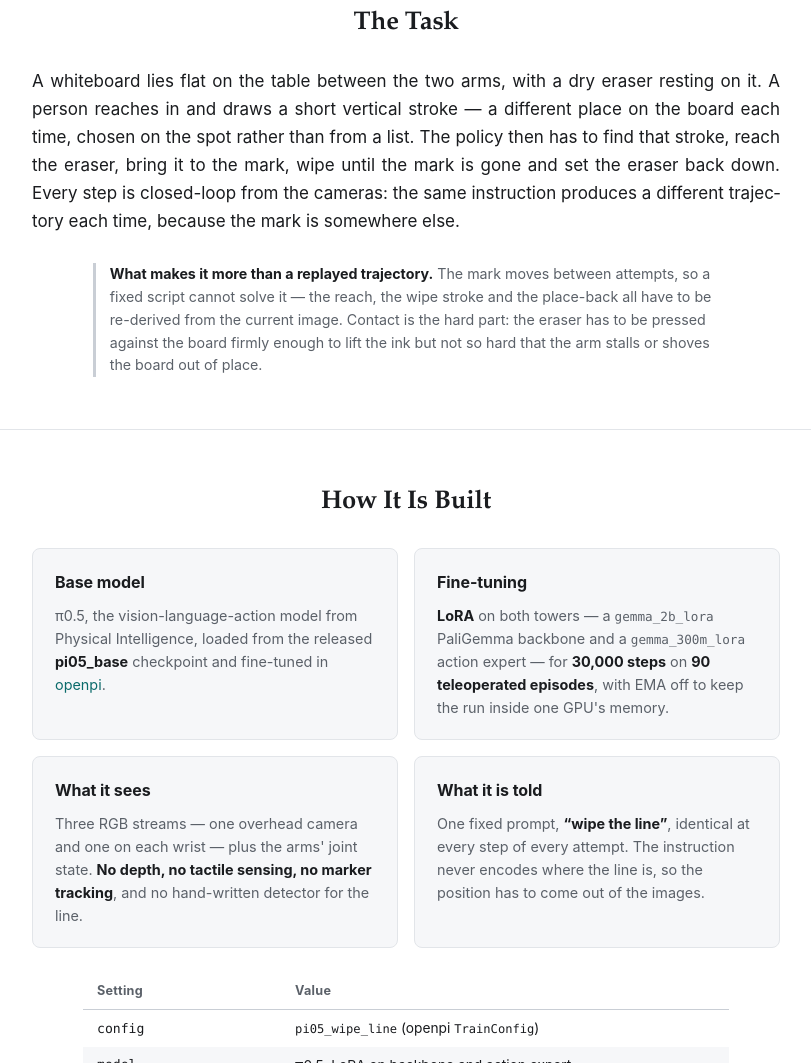
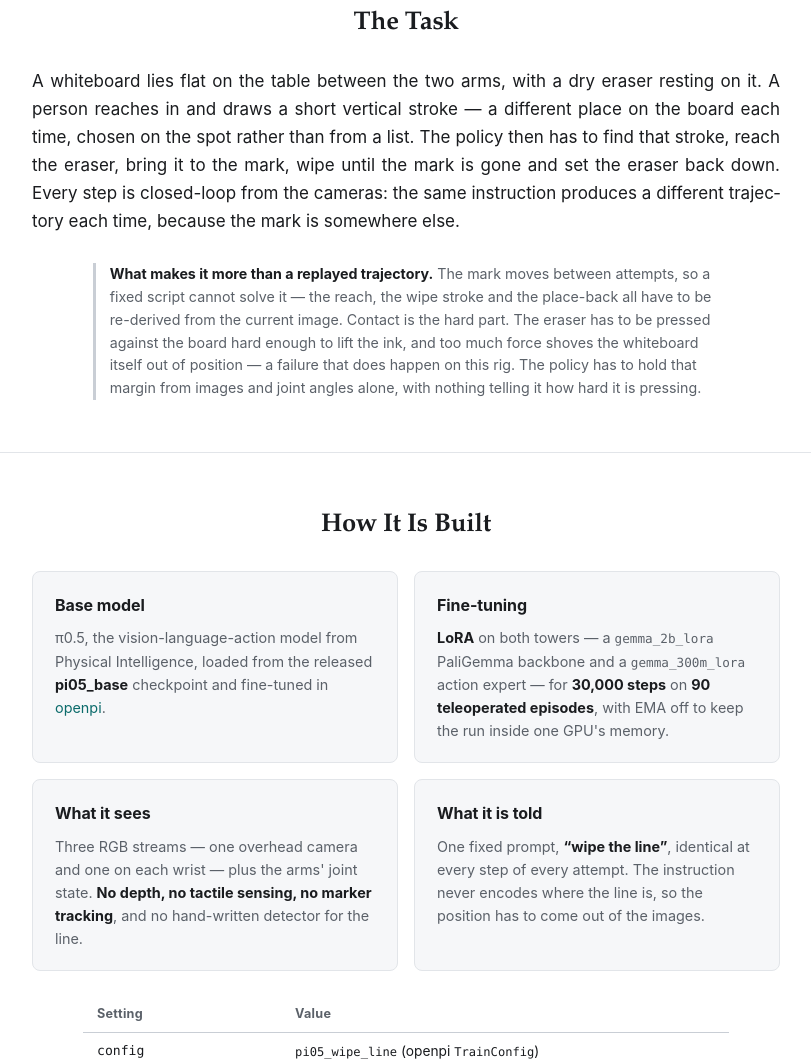
Before and after one commit to theotaoliu/wipe-line-page, a plain HTML site: page index.html in a window 1280 px wide. Shown: the part 1384-2447 px from the top of the page, without its empty margins (234-1045 px from the left). Drawn offline with Linux system fonts and the light colour scheme.

Commit message:
State the contact failure the rig actually hits

```diff
--- a/index.html
+++ b/index.html
@@ -201,8 +201,10 @@ footer a{color:var(--fg-muted)}
     <p class="vid-note" style="max-width:44em;margin:28px auto 0"><b>What makes it more than a
     replayed trajectory.</b> The mark moves between attempts, so a fixed script cannot solve it —
     the reach, the wipe stroke and the place-back all have to be re-derived from the current image.
-    Contact is the hard part: the eraser has to be pressed against the board firmly enough to lift
-    the ink but not so hard that the arm stalls or shoves the board out of place.</p>
+    Contact is the hard part. The eraser has to be pressed against the board hard enough to lift the
+    ink, and too much force shoves the whiteboard itself out of position &mdash; a failure that does
+    happen on this rig. The policy has to hold that margin from images and joint angles alone, with
+    nothing telling it how hard it is pressing.</p>
   </div>
 </section>
 
```
